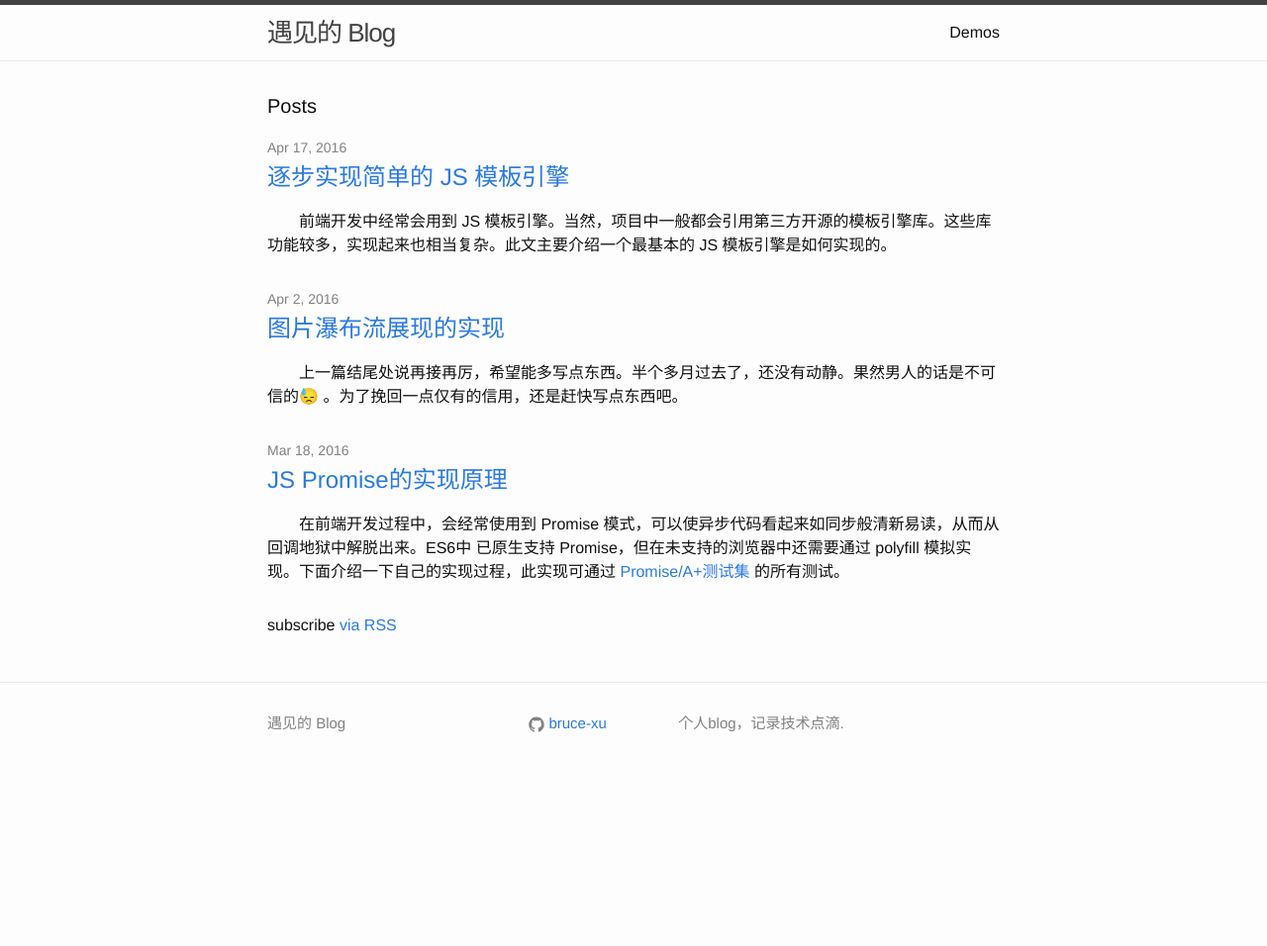
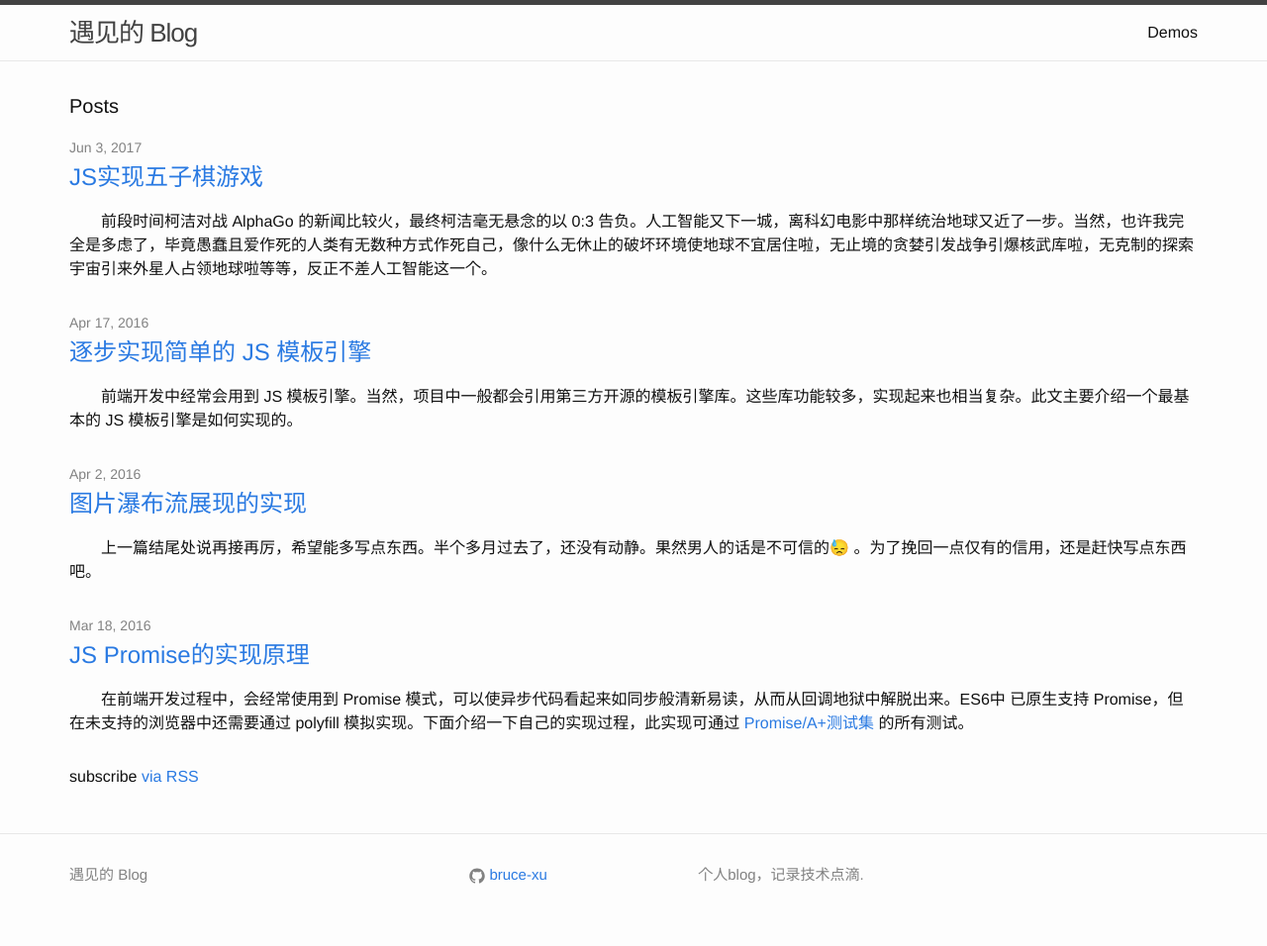
Before and after one commit to bruce-xu/bruce-xu.github.io, a Jekyll site: the page built from index.html, in a window 1280 px wide. Shown: the whole page at 99% size. Built offline with Jekyll 4.4.1, drawn with Linux system fonts in a browser that asks for light colours; comment, search, counter and statistics services are not loaded; before the commit the page ends 900 px from its top, so only the background shows below that; some of the changed lines change nothing that is shown.

Commit message:
Add gobang post

```diff
--- a/_includes/head.html
+++ b/_includes/head.html
@@ -8,6 +8,9 @@
   <meta name="description" content="{% if page.excerpt %}{{ page.excerpt | strip_html | strip_newlines | truncate: 160 }}{% else %}{{ site.description }}{% endif %}">
 
   <link rel="stylesheet" href="{{ "/css/main.css" | prepend: site.baseurl }}">
+  {% if page.style %}
+  <link rel="stylesheet" href="{{ page.style | prepend: site.baseurl }}">
+  {% endif %}
   <link rel="canonical" href="{{ page.url | replace:'index.html','' | prepend: site.baseurl | prepend: site.url }}">
   <link rel="alternate" type="application/rss+xml" title="{{ site.title }}" href="{{ "/feed.xml" | prepend: site.baseurl | prepend: site.url }}">
 
--- /dev/null
+++ b/_posts/2017-06-04-js-gobang.markdown
@@ -0,0 +1,57 @@
+---
+layout: post
+title:  JS实现五子棋游戏
+date:   2017-06-04 00:00:00 +0800
+categories: [JS, Gobang, 五子棋]
+permalink: blogs/js/gobang
+tags: gobang
+keywords: JS, Gobang, 五子棋
+---
+
+　　前段时间柯洁对战 AlphaGo 的新闻比较火，最终柯洁毫无悬念的以 0:3 告负。人工智能又下一城，离科幻电影中那样统治地球又近了一步。当然，也许我完全是多虑了，毕竟愚蠢且爱作死的人类有无数种方式作死自己，像什么无休止的破坏环境使地球不宜居住啦，无止境的贪婪引发战争引爆核武库啦，无克制的探索宇宙引来外星人占领地球啦等等，反正不差人工智能这一个。
+
+　　好了，最近脑洞有点大，还是言归正传吧。接下来要说的不是 AlphaGo 如何厉害赢了柯洁。毕竟以我的智商，围棋都学不会，更别说熟悉人工智能在围棋方面的应用了。但比围棋简单得多的五子棋我还是会下的。虽然技术弱到爆，以至于没人愿意和我下。于是只能自己实现一个，和电脑对练了。下面就介绍一下五子棋的实现原理。
+
+　　五子棋有黑、白双方，假设我们是白方，电脑是黑方，我们和电脑交替落子。我们落子时自然会有我们的逻辑去计算考虑到最优位置，但电脑如何知道每一步该落在哪里呢？这就需要计算落子在棋盘中各个点的优劣了。为了方便比较，我们给每个点打分，每一步黑子都将会落子在分数最高的一个点上。接下来只需要考虑打分的策略了。可以想到的打分策略有如下几点（下文中提到的“我方”，是站在电脑即黑子方的角度的，所以代表的是黑子）：
+
++ 下棋过程中有两个方面需要考虑：尽可能的让更多的我方棋子连续的出现在一条线上；尽可能的阻止更多的对方棋子连续的出现在一条线上。所以计算某一个点的分数时，如果落在那个点能使我方出现更多的连续的点，则分数增加；如果能阻止对方出现更多的连续的点，则分数也增加。
+
++ 计算落点的分值时，应该考虑到落点对当前棋局所有可能的影响。一个落点应该会在 8 个方向上影响当前的棋局。但由于每两个对应的方向可以看成是一个方向的左右延伸，所以可以简化为 4 个方向来计算。当前落子点的分数即为 4 个方向上分数的总和，如下图所示：
+
+![Chrome Suggest](/assets/gobang/eight_dir.png)
+
++ 为进一步简化模型，我们选取其中一个方向来讨论。一条直线上出现连续 5 个同色的棋子才会取得胜利，所以需要以连续的 5 个棋格为一组来作为计分的原子单位。一个落子点在一条直线上最远可向左和向右分别影响 4 个棋格，在这个区间内会有 5 种不同的组合方式。所以当前落子点在当前方向上的分数即为这 5 个组的分数总和。如下图所示：
+
+![Chrome Suggest](/assets/gobang/one_dir.png)
+
++ 接下来计算一个组的分数。有两种情况需要考虑：当前组内已出现了不同颜色的棋子，当前组内还未出现不同颜色的棋子。前一种情况下，落子在当前组内，就这一组而言，不可能产生五子相连的获胜场景，对当前棋局不会产生任何影响，所以可以计 0 分。后一种情况会产生有效得分。
+
++ 当前组内已有的同色棋子个数不同时，当前组的得分应该是不同的。如考虑下面的场景：某一组内已有 3 个同色棋子，而另一个组内有 4 个同色棋子，显然当前落子时应该落在 4 个棋子的组，这样就可以直接获得胜利了。同理，其它个数的棋子时，也是落在同色棋子数更多的组内，获胜的几率更大。所以有更多的同色棋子的组应该获得更多的分数。
+
+![Chrome Suggest](/assets/gobang/one_group.png)
+
++ 上面说到组内同色棋子越多，分数越大。但当组内棋子递增一个时，分数应该递增多少呢？可以看下图所示的场景：当落子在左图中的中心位置时，可以使 8 个组都拥有 3 个同色的棋子；当落子在右图中的紧挨 3 个棋子的左侧或右侧时，可以使一个组出现 4 个同色的棋子。明显落子在右图会使胜利更近一步。可见，即使是 8 组同样数目的棋子，也不应该比一组多一个数目的棋子得分多。所以只要用大于八进制的计分方式即可。
+
+![Chrome Suggest](/assets/gobang/multiple_group.png)
+
++ 为简化操作，采用十进制记分。计分方式如下：
+
+  > 当前组内仅有一个同色棋子时，记 1 分
+  > 当前组内仅有两个同色棋子时，记 10 分
+  > 当前组内仅有三个同色棋子时，记 100 分
+  > 当前组内仅有四个同色棋子时，记 1000 分
+  > 当前组内仅有五个同色棋子时，记 10000 分
+
++ 上面定义了计分方式，但未考虑到另一种情况：假设两个不同的组内分别有对弈双方的相同数目的棋子。按上述计分规则，两组获得的分数应该是相同的，则当前落子时，只能随机选择两组中的一个了。显然，落在我方棋子所在组内能够直接获得胜利。所以当不同组内双方棋子数相同时，我方棋子所在组应该获得更多的分数。为满足此条件，只需在当前计分规则的基础上加 1 即可。
+
+![Chrome Suggest](/assets/gobang/one_group_1.png)
+
+所以，现在的计分规则应该如下：
+
+  > 当前组内仅有一个对方同色棋子时，记 1 分；仅有一个我方同色棋子时，记 2 分
+  > 当前组内仅有两个对方同色棋子时，记 10 分；仅有两个我方同色棋子时，记 11 分
+  > 当前组内仅有三个对方同色棋子时，记 100 分；仅有三个我方同色棋子时，记 101 分
+  > 当前组内仅有四个对方同色棋子时，记 1000 分；仅有四个我方同色棋子时，记 1001 分
+  > 当前组内仅有五个对方同色棋子时，记 10000 分；仅有五个我方同色棋子时，记 10001 分
+
+上述计分规则定义好了，接下来只需编码实现即可，就不细说了。具体代码见 [GitHub](https://github.com/bruce-xu/gobang)。同时上面也有一个 demo [五子棋](http://bruce-xu.github.io/demos/gobang/)。
--- a/css/main.scss
+++ b/css/main.scss
@@ -23,7 +23,7 @@ $grey-color-light: lighten($grey-color, 40%);
 $grey-color-dark:  darken($grey-color, 25%);
 
 // Width of the content area
-$content-width:    800px;
+$content-width:    1200px;
 
 $on-palm:          600px;
 $on-laptop:        800px;
```
Also changed, not shown: assets/gobang/eight_dir.png (added), assets/gobang/multiple_group.png (added), assets/gobang/one_dir.png (added), assets/gobang/one_group.png (added), assets/gobang/one_group_1.png (added).
